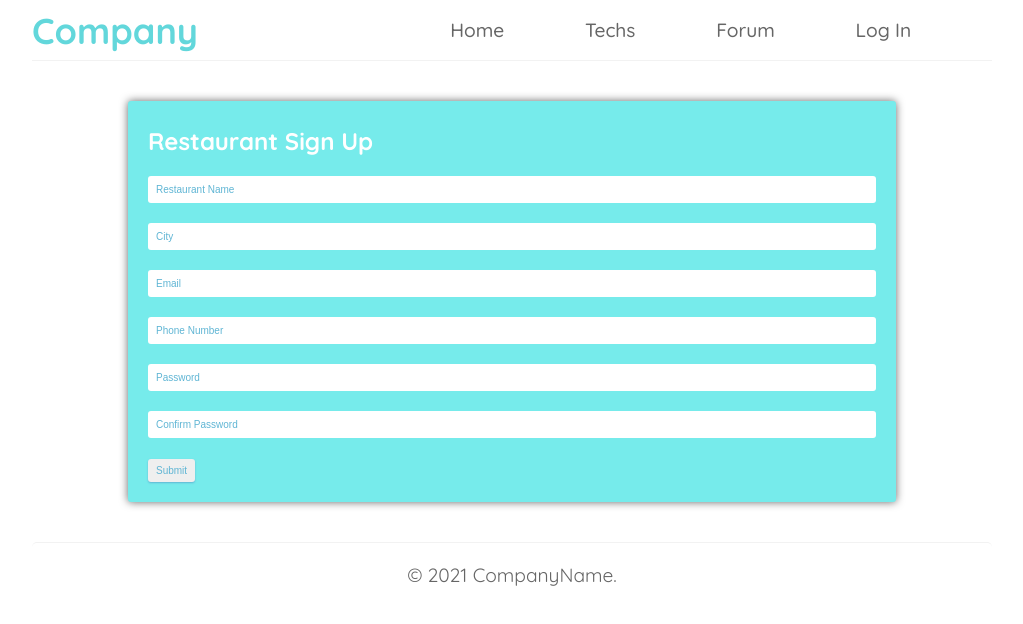
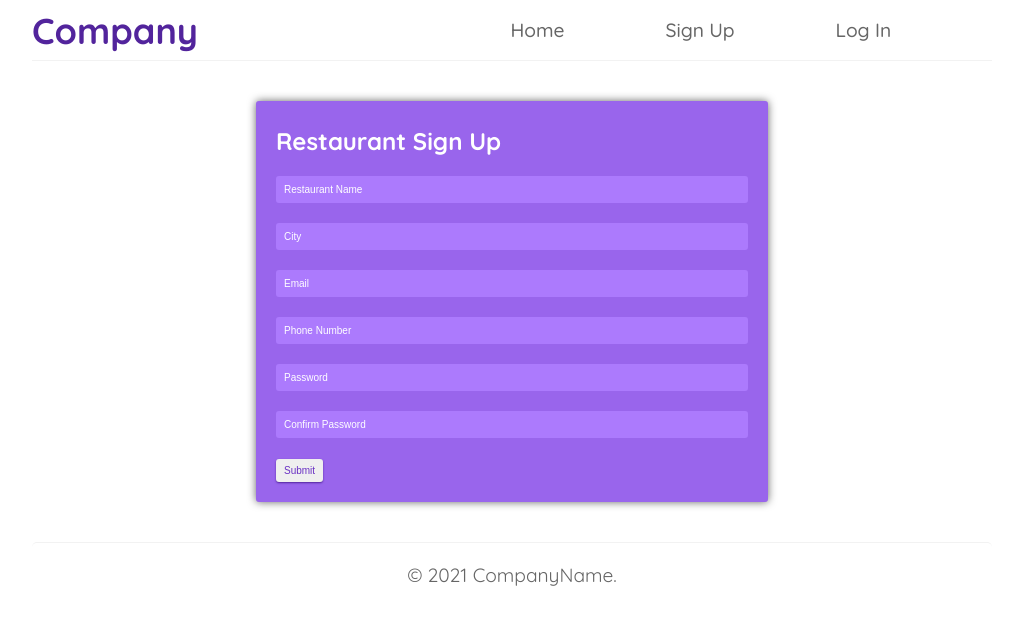
Before and after one commit to padol191/table-reservation, a Next.js app in the folder table-reservation/: page / in a window 1280 px wide. Shown: the top 624 px of the page, without its empty margins (128-1151 px from the left). Built offline with nearby package versions, Linux system fonts and the light colour scheme.

Commit message:
Components changed

```diff
--- a/table-reservation/pages/Navbar.js
+++ b/table-reservation/components/Navbar.js
@@ -11,16 +11,7 @@ const Navbar = () => {
                     </div>
 
                             <a className={style.NavbarComponent}>Home</a>
-
-
-                            <a className={style.NavbarComponent}>Techs</a>
-
-
-                            <a className={style.NavbarComponent}>Forum</a>
-
-
-
-
+                            <a className={style.NavbarComponent}>Sign Up</a>
                             <a className={style.NavbarComponent}>Log In</a>
 
                 </div>
--- /dev/null
+++ b/table-reservation/components/RestList.js
@@ -0,0 +1,7 @@
+const RestList = () => {
+    return (
+        <div></div>
+     );
+}
+
+export default RestList;
--- a/table-reservation/pages/index.js
+++ b/table-reservation/pages/index.js
@@ -1,15 +1,16 @@
 import Head from 'next/head'
 import Image from 'next/image'
 import styles from '../styles/Home.module.css'
-import Navbar from './Navbar'
-import Footer from './Footer'
-import RestSignup from './RestSignup'
-
+import Navbar from '../components/Navbar'
+import Footer from '../components/Footer'
+import RestSignup from '../components/RestSignup'
+import RestList from '../components/RestList'
 export default function Home() {
   return (
     <div className={styles.PageLayout}>
       <Navbar />
       <RestSignup />
+      <RestList />
       <Footer />
 
     </div>
--- a/table-reservation/styles/Navbar.module.css
+++ b/table-reservation/styles/Navbar.module.css
@@ -20,7 +20,7 @@
     flex-grow: 3;
   }
 .CompanyName h1{
-    color: #62D7DB
+    color: #52249c
 }
 .NavbarComponent{
     font-size: clamp(0.8rem, -0.875rem + 5.5vw, 1.2rem);
--- a/table-reservation/styles/RestSignup.module.css
+++ b/table-reservation/styles/RestSignup.module.css
@@ -1,8 +1,8 @@
 .formMain{
-    background-color: #76EBEB;
+    background-color: #9965ec;
     padding: 20px;
     padding-top: 5px;
-    width: 80%;
+    width: 40vmax;
     margin: auto;
     margin-top: 40px;
     margin-bottom: 40px;
@@ -20,31 +20,32 @@
     margin-bottom: 20px;
     font-size: 10px;
     font-weight: 300;
-    color: #5FB5D4;
-    background-color: #fff;
-    border-color: #5FB5D4;
+    color: #6930c3;
+    background-color: #ac7afd;
+    border-color: #6930c3;
     border-width: 0px;
     border-radius: 3px;
 }
 
 .formFields:focus{
    outline: none;
-   box-shadow: inset  0px 1px 2px;
+   box-shadow: inset  0px 1px 2px #52249c;
 }
 
 .formFields::placeholder{
-    color: #5FB5D4;
+    color: #fff;
 }
 
 .button{
     border: none;
-    color: #5FB5D4;
+    color: #6930c3;
     font-size: 10px;
+    text-align: center;
     border-radius: 3px;
     padding: 6px 8px;
-    box-shadow:  0px 1px 2px;
+    box-shadow:  0px 1px 2px #52249c;
 }
 
 .button:hover{
-    box-shadow: inset  0px 1px 2px;
+    box-shadow: inset  0px 1px 2px #52249c;
 }
```
Also changed, not shown: table-reservation/components/Footer.js (renamed from table-reservation/pages/Footer.js), table-reservation/components/RestSignup.js (renamed from table-reservation/pages/RestSignup.js), table-reservation/pages/List.js (deleted).
